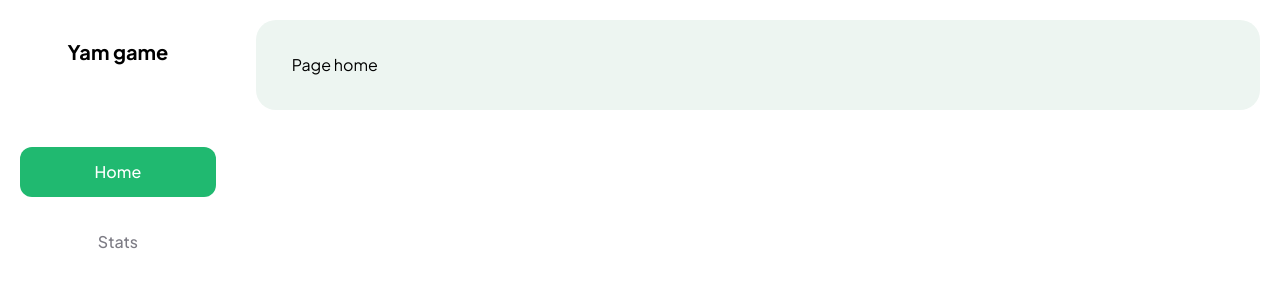
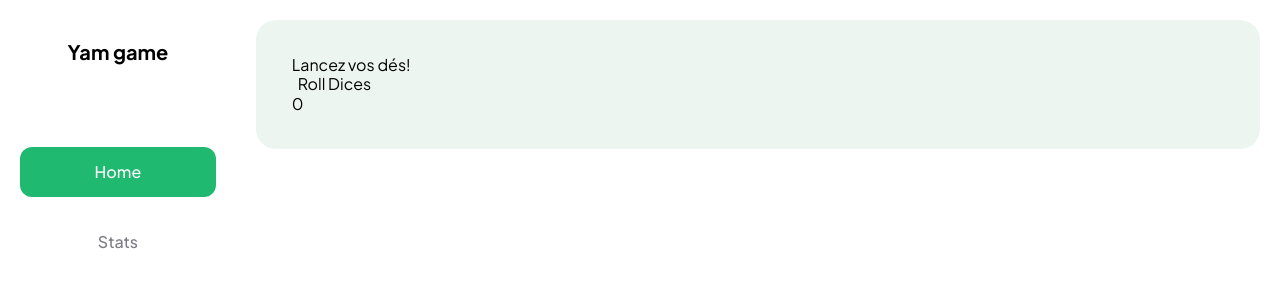
Before and after one commit to P4tt4te/yam-game, a React (Create React App) app: page / in a window 1280 px wide. Shown: the top 300 px of the page. Built offline with nearby package versions, Linux system fonts and the light colour scheme.

Commit message:
feat(components): create DicesRoll

```diff
--- a/src/Views/HomeView.jsx
+++ b/src/Views/HomeView.jsx
@@ -1,5 +1,10 @@
-import React from "react";
-import styled from "styled-components";
+import React from 'react';
+import styled from 'styled-components';
+
+import { useSelector, useDispatch } from 'react-redux';
+import { rollDices } from './../store/actions/actions-types';
+
+import { DicesRoll } from '../components/DicesRoll/DicesRoll';
 
 const HomeViewContainer = styled.section`
   border-radius: 2rem;
@@ -8,22 +13,24 @@ const HomeViewContainer = styled.section`
   background-color: #edf5f1;
 `;
 
-const AppTitle = styled.h1`
-  font-size: 3.2rem;
-  font-variation-settings: "wght" 700;
-`;
+export const HomeView = ({}) => {
+  /* Access to the store, read-only */
+  const { firstDiceResult, secondDiceResult, thirdDiceResult, total } =
+    useSelector((state) => state.gameReducer);
 
-export const HomeView = ({
-  username,
-  trips,
-  addSelectTrip,
-  trip,
-  dispatch,
-  changeSeats,
-}) => {
+  /* Create a newState after a dispatch */
+  const dispatch = useDispatch();
+
   return (
     <HomeViewContainer>
-      <p>Page home</p>
+      <DicesRoll
+        dispatch={dispatch}
+        rollDices={rollDices}
+        firstDiceResult={firstDiceResult}
+        secondDiceResult={secondDiceResult}
+        thirdDiceResult={thirdDiceResult}
+        total={total}
+      />
     </HomeViewContainer>
   );
 };
--- /dev/null
+++ b/src/components/DicesRoll/DicesRoll.jsx
@@ -0,0 +1,11 @@
+import React from 'react';
+
+export const DicesRoll = ({ dispatch, rollDices, total }) => {
+  return (
+    <div className="DicesRoll">
+      <p>Lancez vos dés!</p>
+      <button onClick={() => dispatch(rollDices())}>Roll Dices</button>
+      <p>{total}</p>
+    </div>
+  );
+};
```
